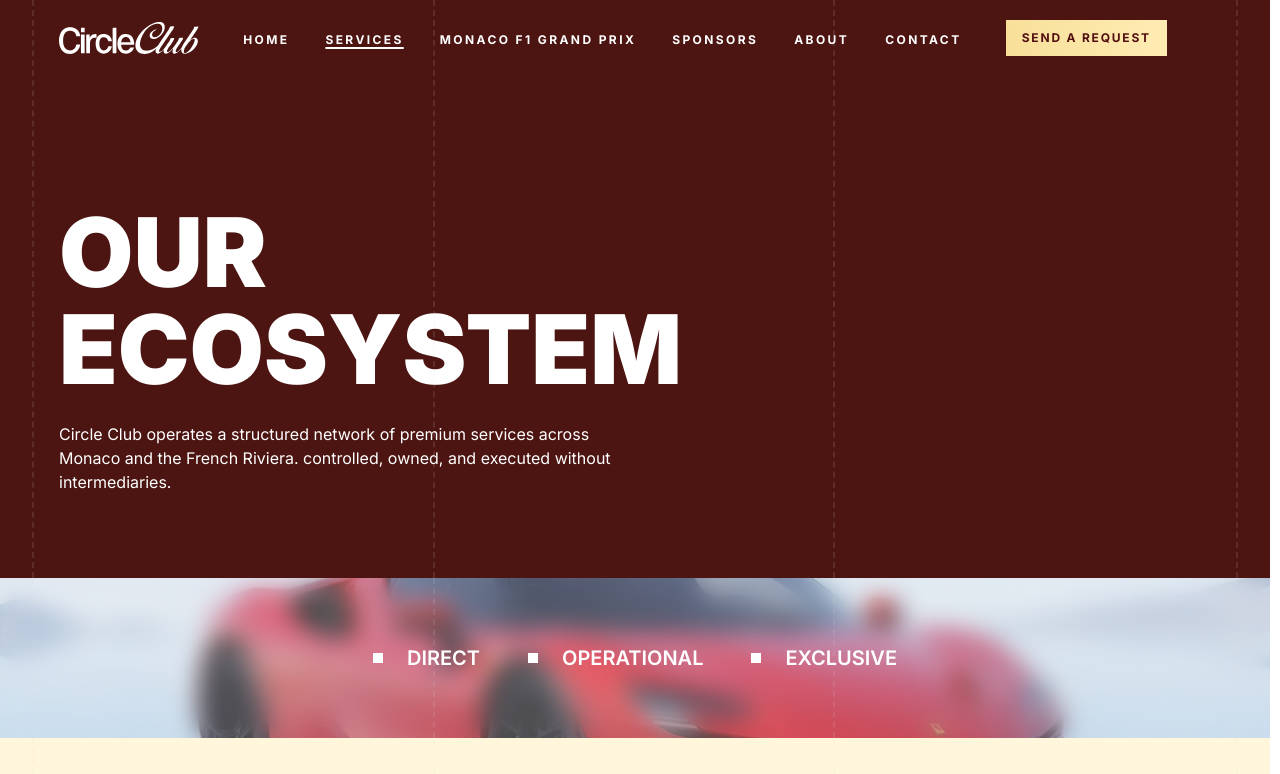
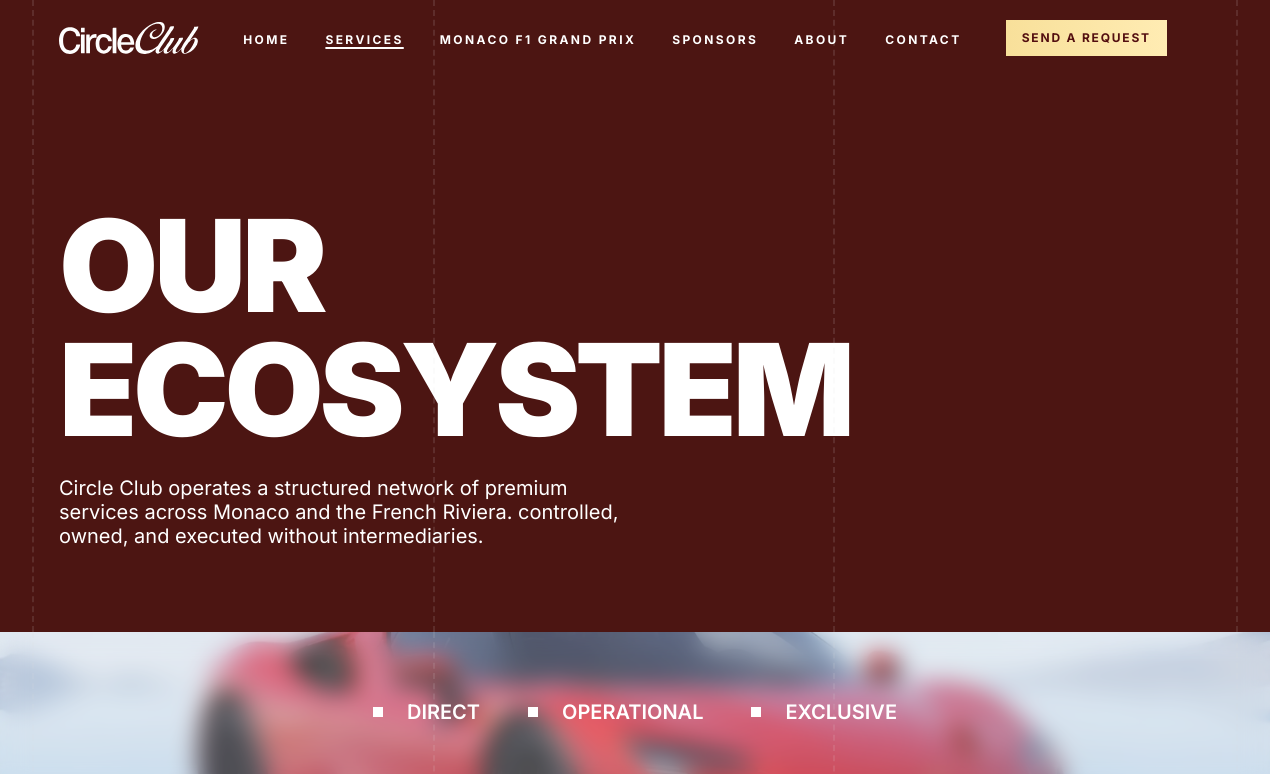
Before and after one commit to ping-media/circle-club, a Next.js app: page /services in a window 1280 px wide. Shown: the top 774 px of the page. Built offline with nearby package versions, Linux system fonts and the light colour scheme.

Commit message:
fix all the size related issue

```diff
--- a/components/contact/contact-hero.tsx
+++ b/components/contact/contact-hero.tsx
@@ -38,17 +38,18 @@
           <motion.div
             variants={itemVariants}
             transition={{ duration: 0.7, ease: "easeOut" }}
+            className="w-full lg:max-w-[964px]"
           >
             <SectionTitle
               title={"Contact Us"}
-              colorClassName="font-black text-white leading-[1.01] md:text-8xl!"
+              colorClassName="font-black text-white leading-normal! md:leading-[1.01] lg:leading-[124px] text-[42px]! md:text-8xl! lg:text-[128px]! lg:tracking-[-4.32px]"
             />
           </motion.div>
 
           <motion.p
             variants={itemVariants}
             transition={{ duration: 0.5, ease: "easeOut" }}
-            className="text-white"
+            className="text-white text-sm lg:text-xl leading-normal lg:leading-6"
           >
             Direct access. Discreet communication. Fast response.
           </motion.p>
--- a/components/hero/hero-section.tsx
+++ b/components/hero/hero-section.tsx
@@ -102,7 +102,7 @@
                   animate="show"
                   transition={{ delay: 0.35 }}
                 >
-                  <h1 className="text-4xl md:text-6xl lg:text-8xl font-black uppercase text-white leading-[1.21]">
+                  <h1 className="text-4xl md:text-6xl lg:text-[98px] font-black uppercase text-white leading-normal lg:leading-[116px]">
                     Join The
                     <br />
                     Experience
@@ -112,14 +112,14 @@
 
               {/* Right: Description + CTAs */}
               <motion.div
-                className="flex flex-col lg:col-span-6 lg:col-start-9 lg:max-w-sm gap-6 lg:gap-8 mb-6"
+                className="flex flex-col lg:col-span-6 lg:col-start-9 gap-6 lg:gap-8 mb-6"
                 variants={revealUp}
                 initial="hidden"
                 animate="show"
                 // animate={phase === "reveal" ? "show" : undefined}
                 transition={{ delay: 0.65 }}
               >
-                <p className="text-sm lg:text-base leading-normal font-normal text-white">
+                <p className="text-sm lg:text-xl leading-normal font-normal text-white">
                   Private access to Monaco's most prestigious moments, curated
                   through trusted connections and discreet hospitality for a
                   distinguished few.
--- a/components/request-access/request-access-form-section.tsx
+++ b/components/request-access/request-access-form-section.tsx
@@ -35,7 +35,7 @@
           <div className="w-full h-[416px] lg:h-full relative">
             <div className="absolute z-20 top-0 left-0 inset-x-0 h-[106px] lg:h-[149px] bg-[#FFFFFF1A] backdrop-blur-sm flex flex-col justify-center">
               <div className="max-w-xs">
-                <p className="text-white font-semibold text-sm md:text-[20px] pl-6 lg:pl-10 md:leading-7">
+                <p className="text-white font-semibold text-sm md:text-[20px] pl-6 lg:pl-10 md:leading-7 tracking-[3%]">
                   Begin your journey to the exclusive experiences
                 </p>
               </div>
--- a/components/request-access/request-access-section.tsx
+++ b/components/request-access/request-access-section.tsx
@@ -3,30 +3,59 @@
 import AnimatedHeader from "../layout/animated-header";
 import Container from "../shared/container";
 import SectionTitle from "../shared/section-title";
+import { motion } from "framer-motion";
+
+const containerVariants = {
+  hidden: {},
+  visible: {
+    transition: {
+      staggerChildren: 0.15,
+      delayChildren: 0.2,
+    },
+  },
+};
+
+const itemVariants = {
+  hidden: { opacity: 0, y: 30 },
+  visible: { opacity: 1, y: 0 },
+};
 
 const RequestAccessSection = () => {
   return (
     <>
       <AnimatedHeader phase={"reveal"} />
 
-      <Container
-        className="mt-40 mb-10 px-6 lg:px-0"
-        // className="mt-40 mb-10 px-6 md:px-0"
+      <Container className="mt-40 mb-10 px-6 lg:px-0">
+        <motion.div
+          className="flex flex-col gap-6"
+          initial="hidden"
+          animate="visible"
+          variants={containerVariants}
         >
-        <div className="md:max-w-3xl 2xl:max-w-4xl flex flex-col gap-6">
+          <motion.div
+            variants={itemVariants}
+            transition={{ duration: 0.7, ease: "easeOut" }}
+            className="w-full lg:max-w-[964px]"
+          >
             <SectionTitle
               title={
                 <>
                   Submit Your <br /> Request
                 </>
               }
-            colorClassName="font-black text-white leading-normal md:leading-[1.01] text-5xl md:text-8xl!"
+              colorClassName="font-black text-white leading-normal! md:leading-[1.01] lg:leading-[124px] text-[42px]! md:text-8xl! lg:text-[128px]! lg:tracking-[-4.32px]"
             />
-          <p className="text-white text-sm md:text-base leading-4.5 md:leading-6">
+          </motion.div>
+
+          <motion.p
+            variants={itemVariants}
+            transition={{ duration: 0.5, ease: "easeOut" }}
+            className="text-white text-sm lg:text-xl leading-normal lg:leading-6"
+          >
             Tell us what you need. We respond precisely. We focus on
             understanding first, then delivering with precision.
-          </p>
-        </div>
+          </motion.p>
+        </motion.div>
       </Container>
     </>
   );
--- a/components/services/services-section.tsx
+++ b/components/services/services-section.tsx
@@ -3,19 +3,39 @@
 import AnimatedHeader from "../layout/animated-header";
 import Container from "../shared/container";
 import SectionTitle from "../shared/section-title";
+import { motion } from "framer-motion";
+
+const containerVariants = {
+  hidden: {},
+  visible: {
+    transition: {
+      staggerChildren: 0.15,
+      delayChildren: 0.2,
+    },
+  },
+};
+
+const itemVariants = {
+  hidden: { opacity: 0, y: 30 },
+  visible: { opacity: 1, y: 0 },
+};
 
 const ServiceSection = () => {
   return (
     <>
       <AnimatedHeader phase={"reveal"} />
 
-      <Container
-        // className="mt-40 mb-10 px-6 md:px-0"
-        className="mt-40 mb-10 px-6 lg:px-0"
+      <Container className="mt-40 mb-10 px-6 lg:px-0">
+        <motion.div
+          className="lg:max-w-xl 2xl:max-w-2xl flex flex-col gap-6"
+          initial="hidden"
+          animate="visible"
+          variants={containerVariants}
         >
-        <div
-          // className="md:max-w-xl 2xl:max-w-2xl flex flex-col gap-6"
-          className="lg:max-w-xl 2xl:max-w-2xl flex flex-col gap-6"
+          <motion.div
+            variants={itemVariants}
+            transition={{ duration: 0.7, ease: "easeOut" }}
+            className="w-full lg:max-w-[964px]"
           >
             <SectionTitle
               title={
@@ -24,14 +44,22 @@
                   Ecosystem
                 </>
               }
-            colorClassName="font-black text-white leading-normal md:leading-[1.01] text-5xl md:text-8xl!"
+              // colorClassName="font-black text-white leading-normal md:leading-[1.01] text-5xl md:text-8xl!"
+              colorClassName="font-black text-white leading-normal! md:leading-[1.01] lg:leading-[124px] text-[42px]! md:text-8xl! lg:text-[128px]! lg:tracking-[-4.32px]"
             />
-          <p className="text-white text-sm md:text-base leading-4.5 md:leading-6">
+          </motion.div>
+
+          <motion.p
+            variants={itemVariants}
+            transition={{ duration: 0.5, ease: "easeOut" }}
+            // className="text-white text-sm md:text-base leading-4.5 md:leading-6"
+            className="text-white text-sm lg:text-xl leading-normal lg:leading-6"
+          >
             Circle Club operates a structured network of premium services across
             Monaco and the French Riviera. controlled, owned, and executed
             without intermediaries.
-          </p>
-        </div>
+          </motion.p>
+        </motion.div>
       </Container>
     </>
   );
--- a/components/sponsor/partnership.tsx
+++ b/components/sponsor/partnership.tsx
@@ -50,7 +50,7 @@
               whileInView={{ opacity: 1, y: 0 }}
               viewport={{ once: true }}
               transition={{ delay: 0.2, duration: 0.6 }}
-              className="text-white font-bold text-2xl md:text-5xl leading-normal md:leading-[1.6] uppercase"
+              className="text-white font-bold text-2xl md:text-5xl leading-normal md:leading-[1.6] uppercase max-w-60 md:max-w-full"
             >
               Let’s Discuss a Strategic Partnership
             </motion.h2>
--- a/components/sponsor/sponsor-hero.tsx
+++ b/components/sponsor/sponsor-hero.tsx
@@ -44,7 +44,7 @@
                   <br /> Circle Club
                 </>
               }
-              colorClassName="font-black text-white leading-normal md:leading-[1.01] lg:leading-[124px] text-[42px] md:text-8xl! lg:text-[128px]! lg:tracking-[-4.32px]"
+              colorClassName="font-black text-white leading-normal! md:leading-[1.01] lg:leading-[124px] text-[42px]! md:text-8xl! lg:text-[128px]! lg:tracking-[-4.32px]"
             />
           </motion.div>
 
```
Also changed, not shown: components/about/about-hero.tsx (+4 -7 lines), components/monaco-grand-prix/monaco-hero.tsx (+4 -6 lines), components/sponsor/why-partner-opportunities.tsx (+47 -18 lines). Lines whose indentation alone changed are shown as unchanged.
